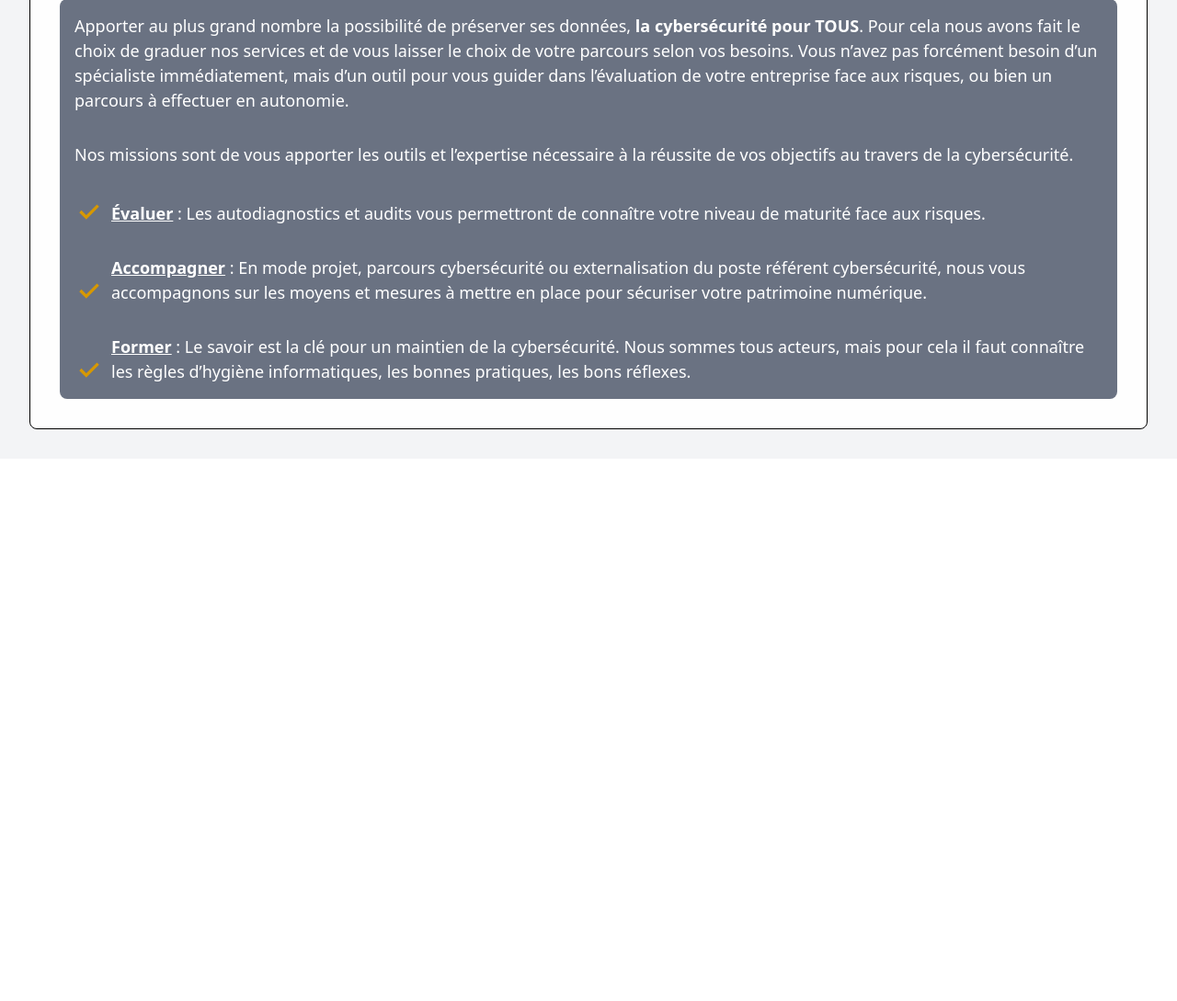
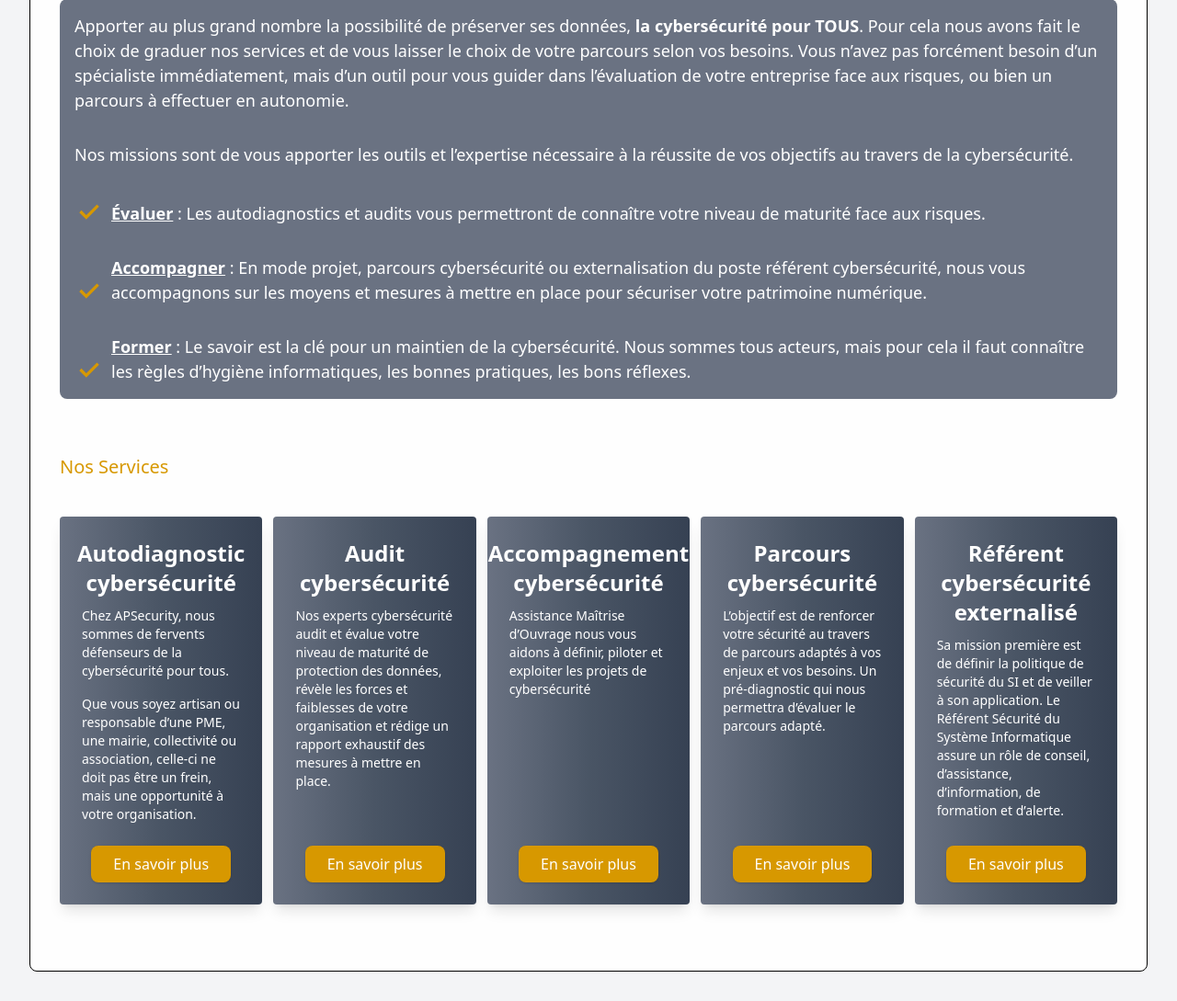
Before and after one commit to Irvine99/apsecurity, a PHP site: page / in a window 1280 px wide. Shown: the part 2567-3656 px from the top of the page at 92% size. Before the commit the page ends 3034 px from the top, so only its background shows below. Run offline with PHP 8.4, Linux system fonts and the light colour scheme.

Commit message:
continue

```diff
--- a/templates/page/homepage.php
+++ b/templates/page/homepage.php
@@ -11,6 +11,7 @@
             <?php include('templates/page/homepage/04_Cards.php') ?>
             <?php include('templates/page/homepage/05_Information.php') ?>
             <?php include('templates/page/homepage/06_Missions.php') ?>
+            <?php include('templates/page/homepage/07_Services.php') ?>
         </div>
     </div>
 
--- /dev/null
+++ b/templates/page/homepage/07_Services.php
@@ -0,0 +1,52 @@
+    <div class="text-xl text-[#D79800] mt-15">Nos Services</div>
+<?php
+// Définir un tableau de cartes avec les titres, icônes et liens
+$cards = [
+    ['title' => 'Autodiagnostic cybersécurité', 'icon' => '🛡️', 'text' => [
+        'Chez APSecurity, nous sommes de fervents défenseurs de la cybersécurité pour tous.',
+        'Que vous soyez artisan ou responsable d’une PME, une mairie, collectivité ou association, celle-ci ne doit pas être un frein, mais une opportunité à votre organisation.'
+    ], 'link' => '#autodiagnostic'],
+    ['title' => 'Audit cybersécurité', 'icon' => '🔍', 'text' => 'Nos experts cybersécurité audit et évalue votre niveau de maturité de protection des données, révèle les forces et faiblesses de votre organisation et rédige un rapport exhaustif des mesures à mettre en place.', 'link' => '#audit'],
+    ['title' => 'Accompagnement cybersécurité', 'icon' => '🤝', 'text' => 'Assistance Maîtrise d’Ouvrage nous vous aidons à définir, piloter et exploiter les projets de cybersécurité', 'link' => '#accompagnement'],
+    ['title' => 'Parcours cybersécurité', 'icon' => '📈', 'text' => 'L’objectif est de renforcer votre sécurité au travers de parcours adaptés à vos enjeux et vos besoins. Un pré-diagnostic qui nous permettra d’évaluer le parcours adapté.', 'link' => '#parcours'],
+    ['title' => 'Référent cybersécurité externalisé', 'icon' => '👨‍💻', 'text' => 'Sa mission première est de définir la politique de sécurité du SI et de veiller à son application. Le Référent Sécurité du Système Informatique assure un rôle de conseil, d’assistance, d’information, de formation et d’alerte.', 'link' => '#referent']
+];
+?>
+
+<!-- Structure de la page avec Tailwind CSS -->
+<div class="container mx-auto py-10">
+    <!-- Flexbox responsive pour les cartes -->
+    <div class="flex flex-no-wrap gap-3">
+        <?php foreach ($cards as $card): ?>
+            <div class="flex flex-col max-w-xs w-full sm:w-1/2 lg:w-1/3 xl:w-1/5 rounded overflow-hidden shadow-lg bg-gradient-to-r from-gray-500 via-gray-600 to-gray-700 text-white">
+                <div class="p-6 flex flex-col  h-full">
+                    <div class="flex flex-col items-center">
+                        <!-- <div class="bg-white p-3 rounded-full mb-4">
+                            <span class="text-3xl"><?php echo $card['icon']; ?></span>
+                        </div> -->
+                        <h2 class="text-2xl font-semibold text-center"><?php echo $card['title']; ?></h2>
+                    </div>
+                    <!-- Textes avec marge spécifique -->
+                    <div class="mt-[10px] text-sm space-y-4">
+                        <?php
+                            // Si le texte est un tableau (pour la première carte avec plusieurs lignes)
+                            if (is_array($card['text'])) {
+                                foreach ($card['text'] as $paragraph) {
+                                    echo "<p>$paragraph</p>";
+                                }
+                            } else {
+                                // Si c'est une chaîne de texte simple (pour les autres cartes)
+                                echo "<p>{$card['text']}</p>";
+                            }
+                        ?>
+                    </div>
+                    <div class="mt-6 flex items-end h-full justify-center">
+                        <a href="<?php echo $card['link']; ?>" class="inline-block px-6 py-2 text-center text-white bg-[#D79800] rounded-lg shadow hover:bg-[#D79800]/80 transition duration-300">
+                            En savoir plus
+                        </a>
+                    </div>
+                </div>
+            </div>
+        <?php endforeach; ?>
+    </div>
+</div>
```
